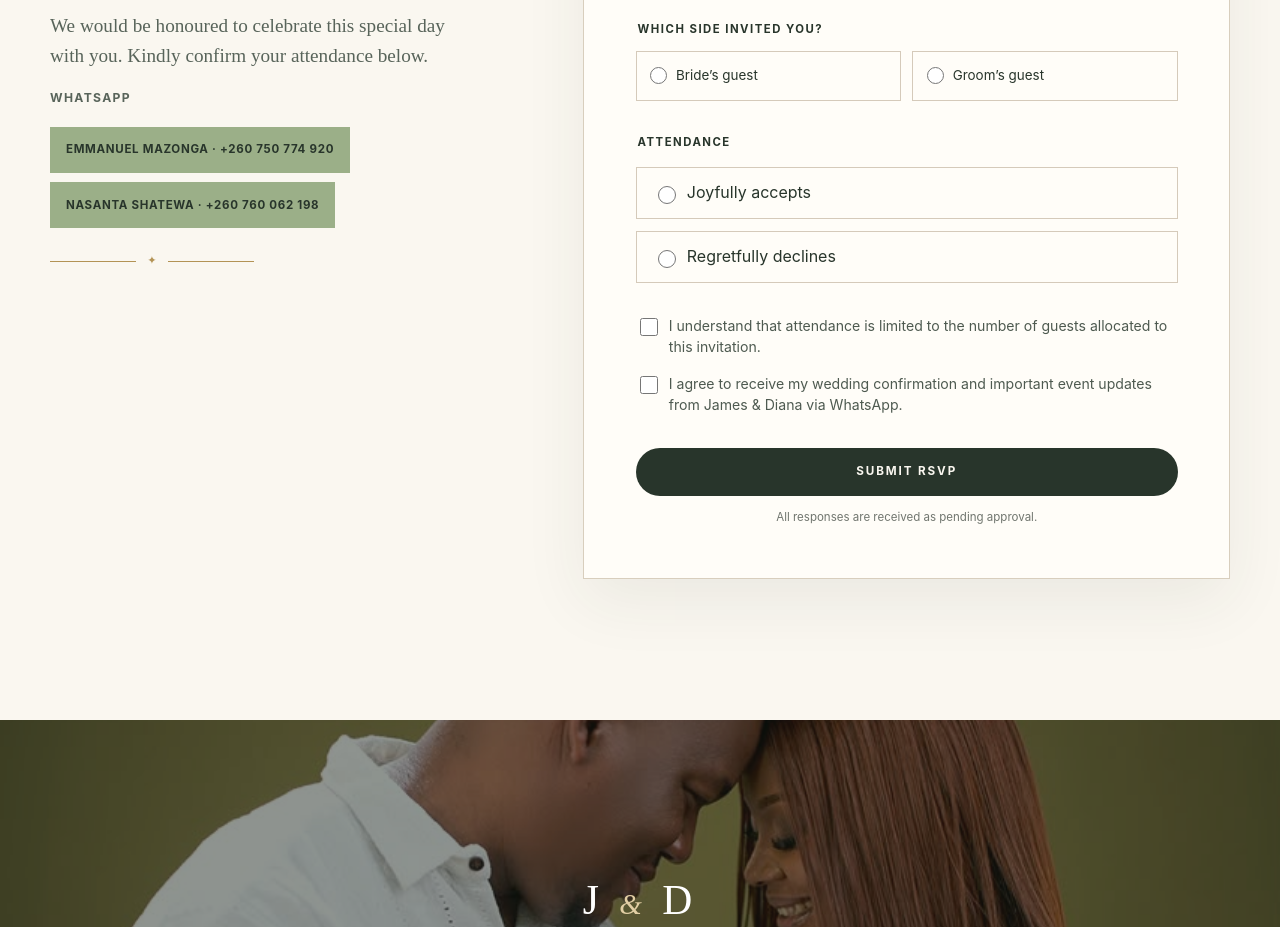
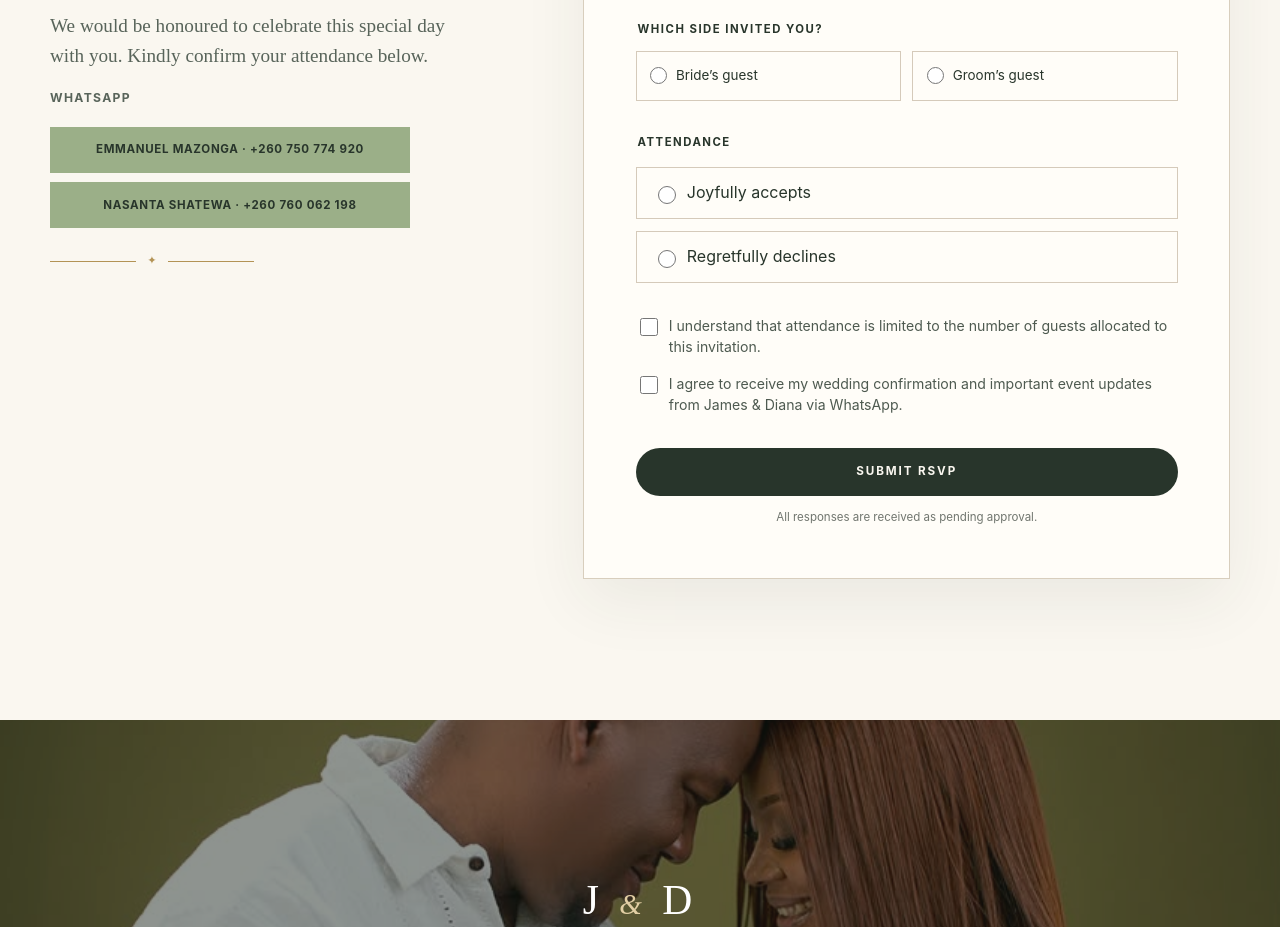
Before and after one commit to emmanuelmazonga/Online_invitation, a Next.js app: page / in a window 1280 px wide. Shown: the part 7640-8567 px from the top of the page. Built offline with nearby package versions, Linux system fonts and the light colour scheme; no server answers.

Commit message:
Align inquiry contact button widths

```diff
--- a/app/globals.css
+++ b/app/globals.css
@@ -136,8 +136,8 @@ h2 { margin: 0; font-size: clamp(3rem, 7vw, 6.4rem); letter-spacing: -.045em; }
 .rsvp-intro > p:not(.eyebrow) { max-width: 470px; margin: 2rem 0; color: #58645a; font-family: var(--serif); font-size: 1.2rem; }
 .rsvp-intro .queries-line { margin-top: -1rem !important; font-family: var(--sans) !important; font-size: .76rem !important; font-weight: 700; letter-spacing: .11em; text-transform: uppercase; }
 .queries-line a { color: var(--deep-sage); text-underline-offset: 4px; }
-.queries-button { display: inline-flex; min-height: 46px; align-items: center; justify-content: center; margin: -.8rem 0 1.5rem; padding: .7rem 1rem; color: var(--forest); background: var(--sage); font-size: .72rem; font-weight: 700; letter-spacing: .06em; text-decoration: none; text-transform: uppercase; }
-.queries-contacts { display: grid; justify-items: start; gap: .6rem; max-width: 100%; margin: -.8rem 0 1.5rem; }
+.queries-button { display: inline-flex; width: 100%; min-height: 46px; align-items: center; justify-content: center; margin: -.8rem 0 1.5rem; padding: .7rem 1rem; color: var(--forest); background: var(--sage); font-size: .72rem; font-weight: 700; letter-spacing: .06em; text-align: center; text-decoration: none; text-transform: uppercase; }
+.queries-contacts { display: grid; justify-items: stretch; gap: .6rem; width: min(100%, 360px); margin: -.8rem 0 1.5rem; }
 .queries-contacts .queries-button { margin: 0; }
 .rsvp-intro .ornament { justify-content: start; margin-left: 0; }
 .rsvp-panel { padding: clamp(1.4rem, 4vw, 3.5rem); border: 1px solid #d8cebd; background: #fffdf8; box-shadow: 0 22px 60px rgba(40,53,43,.07); }
```
